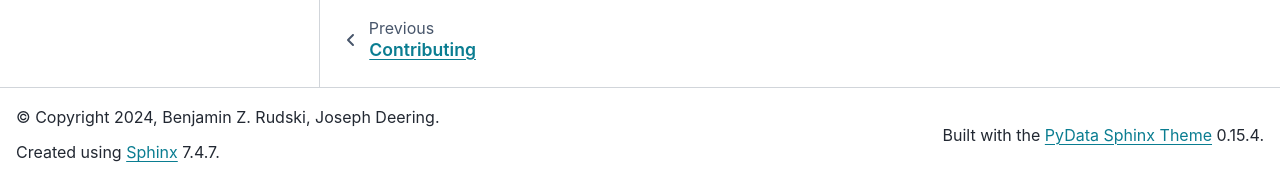
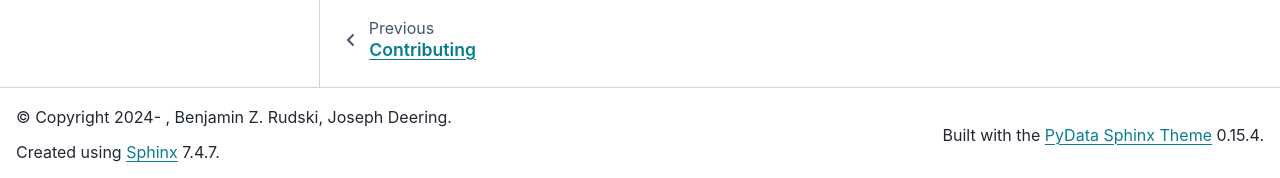
Before and after one commit to bzrudski/vectorose, a Sphinx documentation site: the page built from docs/conduct.md, in a window 1280 px wide and 900 px high, scrolled down 1379 px. Shown: the part 719-897 px from the top of the window. Built offline with Sphinx 7.4.7 and the PyData theme 0.15.4, drawn with Linux system fonts in a browser that asks for light colours; pages that are not in the unit, such as notebooks, are missing from menus.

```diff
--- a/docs/conf.py
+++ b/docs/conf.py
@@ -7,7 +7,7 @@
 # -- Project information -----------------------------------------------------
 
 project = "vectorose"
-copyright = "2024, Benjamin Z. Rudski, Joseph Deering"
+copyright = "2024- , Benjamin Z. Rudski, Joseph Deering"
 author = "Benjamin Z. Rudski, Joseph Deering"
 
 # -- General configuration ---------------------------------------------------
@@ -46,7 +46,6 @@ exclude_patterns = [
     "_build",
     "Thumbs.db",
     ".DS_Store",
-    "auto_examples/*",
 ]
 
 # -- Options for HTML output -------------------------------------------------
```
Also changed, not shown: docs/example.ipynb (deleted).
